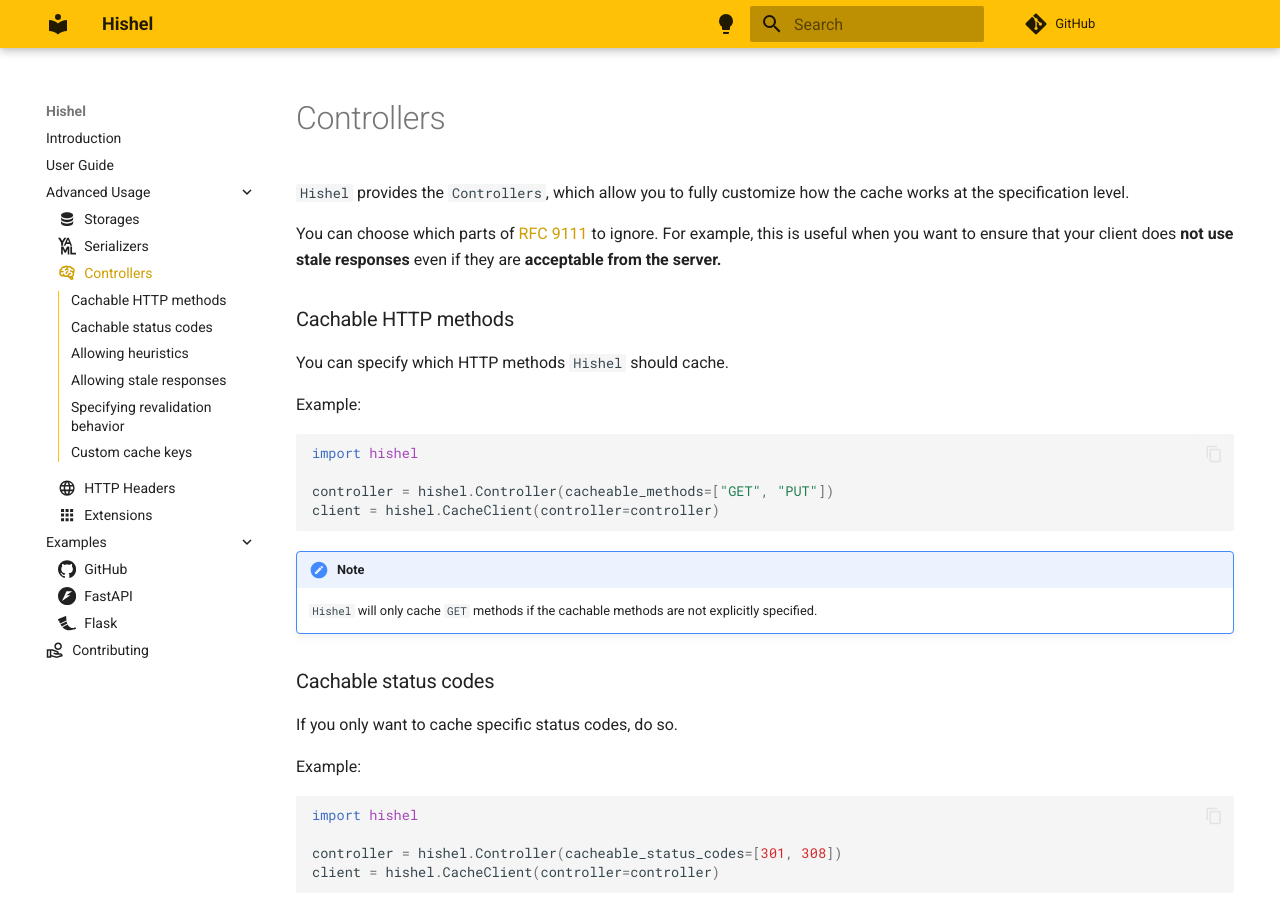
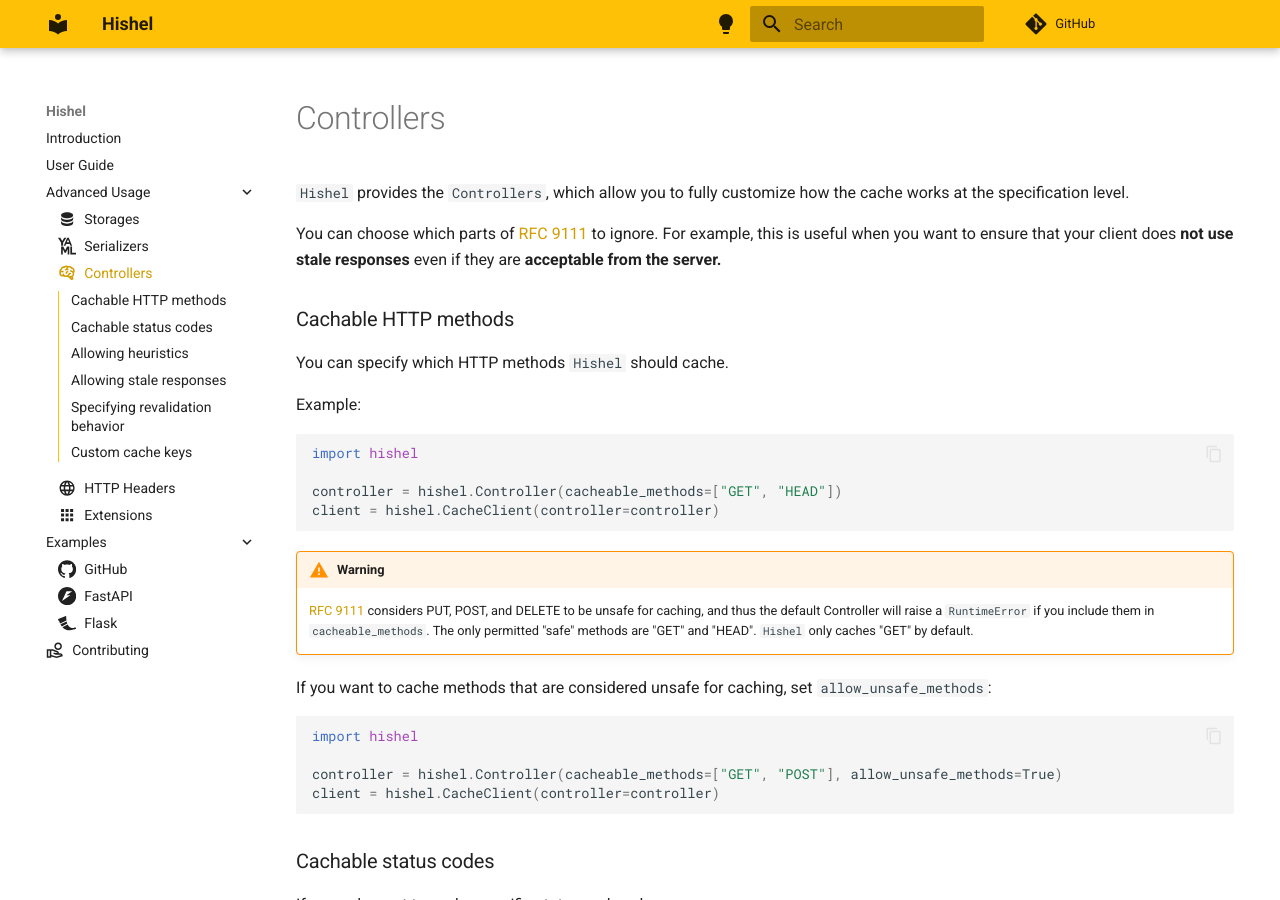
Before and after one commit to karpetrosyan/hishel, an MkDocs documentation site: the page built from docs/advanced/controllers.md, in a window 1280 px wide and 900 px high. Built offline with MkDocs 1.6.1 and Material for MkDocs 9.7.7, drawn with Linux system fonts in a browser that asks for light colours; comment, search, counter and statistics services are not loaded.

Commit message:
add documentation for allow_unsafe_methods

````diff
--- a/docs/advanced/controllers.md
+++ b/docs/advanced/controllers.md
@@ -15,12 +15,22 @@
 ```python
 import hishel
 
-controller = hishel.Controller(cacheable_methods=["GET", "PUT"])
+controller = hishel.Controller(cacheable_methods=["GET", "HEAD"])
 client = hishel.CacheClient(controller=controller)
 ```
 
-!!! note
-    `Hishel` will only cache `GET` methods if the cachable methods are not explicitly specified.
+!!! warning
+    [RFC 9111](https://www.rfc-editor.org/rfc/rfc9111.html#section-4.4) considers PUT, POST, and DELETE to be unsafe for caching, and thus the default Controller will raise a `RuntimeError` if you include them in `cacheable_methods`. The only permitted "safe" methods are "GET" and "HEAD". `Hishel` only caches "GET" by default.
+
+If you want to cache methods that are considered unsafe for caching, set `allow_unsafe_methods`:
+
+```python
+import hishel
+
+controller = hishel.Controller(cacheable_methods=["GET", "POST"], allow_unsafe_methods=True)
+client = hishel.CacheClient(controller=controller)
+
+```
 
 ### Cachable status codes
 
````
